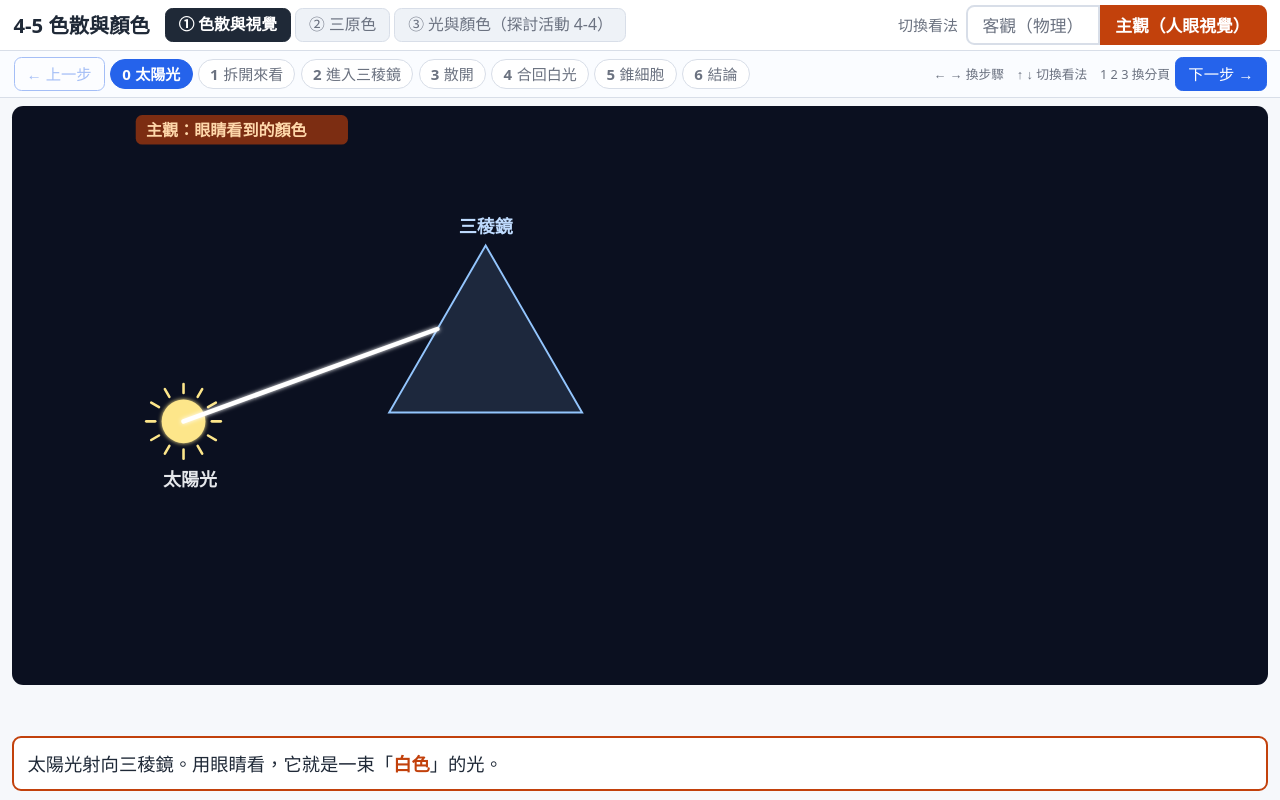
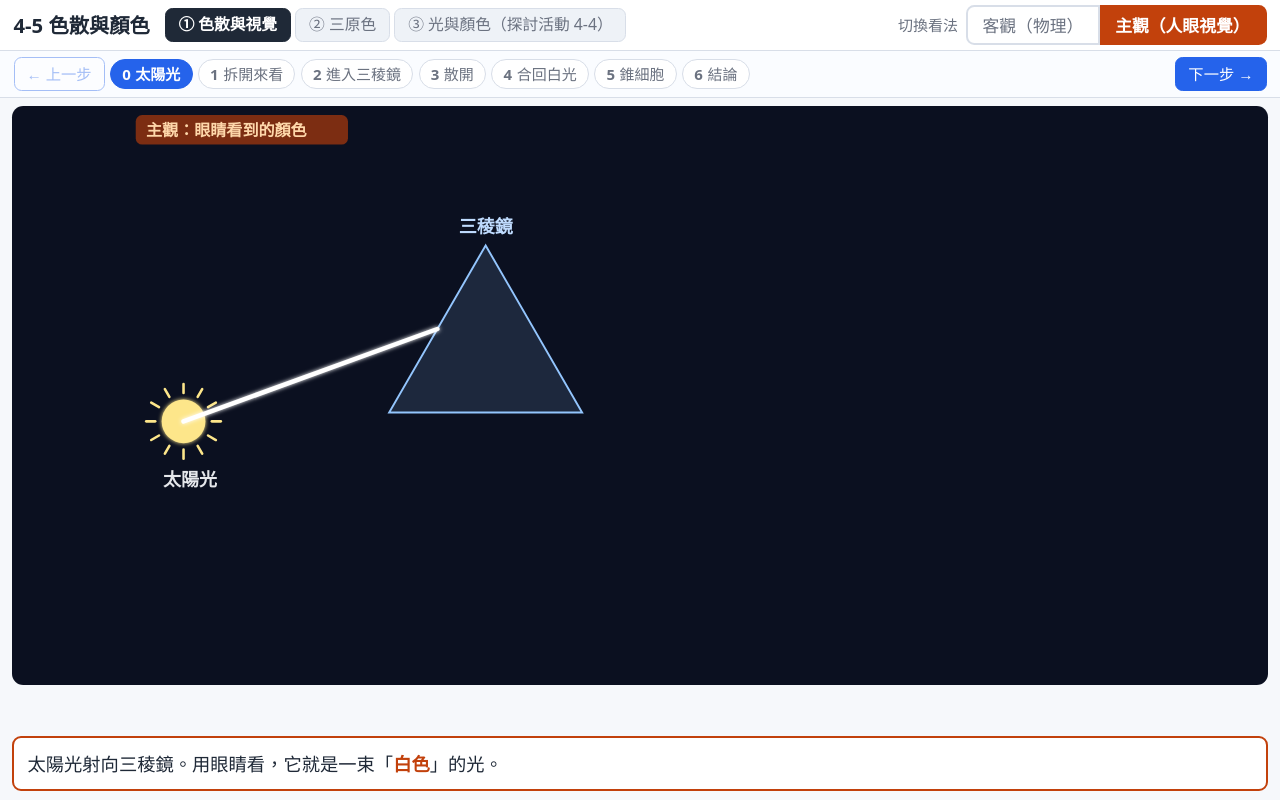
Before and after one commit to Maxwelivin/math, a plain HTML site: page 色散與顏色.html in a window 1280 px wide. Drawn offline with Linux system fonts and the light colour scheme.

Commit message:
色散與顏色 v6：拿掉鍵盤操作提示

```diff
--- a/色散與顏色.html
+++ b/色散與顏色.html
@@ -775,10 +775,9 @@ function buildBar(){
   const prev=document.createElement('button');prev.className='btn';prev.textContent='← 上一步';
   const next=document.createElement('button');next.className='btn primary';next.textContent='下一步 →';
   const sp=document.createElement('span');sp.className='sp';
-  const hint=document.createElement('span');hint.className='hint';hint.textContent='← → 換步驟　↑ ↓ 切換看法　1 2 3 換分頁';
   const chips=labels.map((t,i)=>{const b=document.createElement('button');b.className='chip';b.innerHTML=`<b>${i}</b>${t}`;b.addEventListener('click',()=>go(i));return b});
   prev.addEventListener('click',()=>go(cur()-1));next.addEventListener('click',()=>go(cur()+1));
-  host.append(prev,...chips,sp,hint,next);
+  host.append(prev,...chips,sp,next);
   return {refresh(s){chips.forEach((c,i)=>{c.classList.toggle('on',i===s);c.classList.toggle('past',i<s)});prev.disabled=s===0;next.disabled=s===labels.length-1}};
 }
 let bar=null;
```
